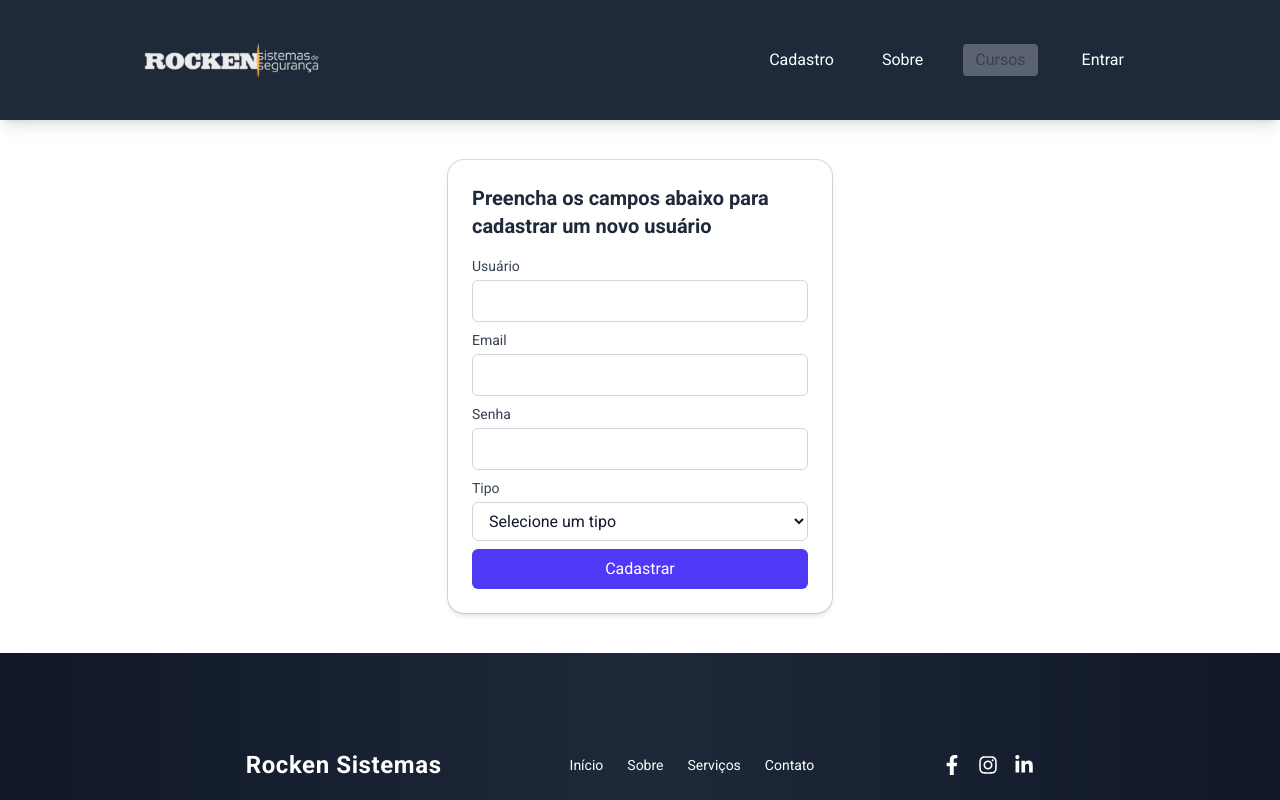
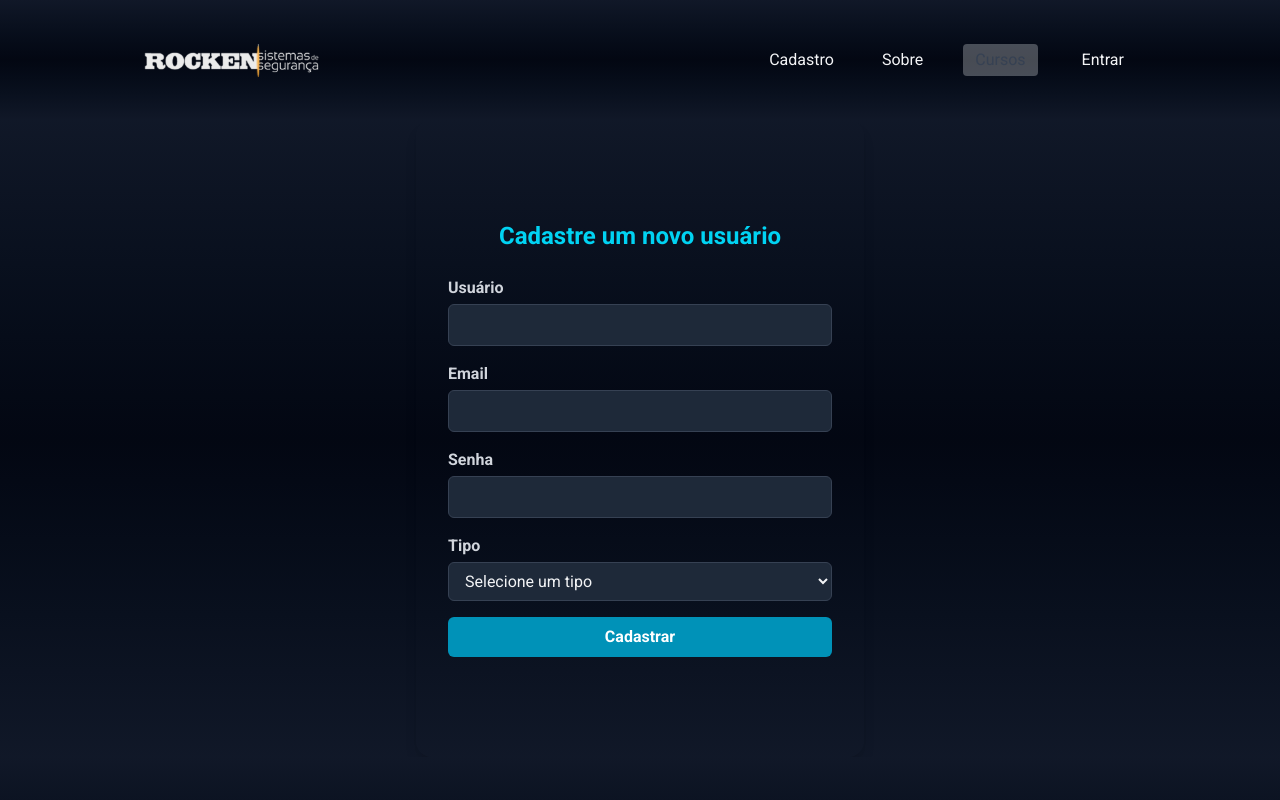
Before and after one commit to eoGabrielo/platform_courses-NEXT, a Next.js app: page /cadastro in a window 1280 px wide. Shown: the top 800 px of the page. Built offline with nearby package versions, Linux system fonts and the light colour scheme.

Commit message:
layout all color

```diff
--- a/src/app/cadastro/page.tsx
+++ b/src/app/cadastro/page.tsx
@@ -1,6 +1,6 @@
 'use client';
 import { useState } from 'react';
-import { db } from "@/api/firebase"
+import { db } from "@/api/firebase";
 import { useRouter } from 'next/navigation';
 
 import { collection, addDoc, getDocs, query, where } from "firebase/firestore";
@@ -12,157 +12,153 @@ interface UserData {
     tipo: string;
 }
 
-
 export default function Cadastro() {
-
     const [user, setUser] = useState('');
     const [email, setEmail] = useState('');
     const [senha, setSenha] = useState('');
     const [tipo, setTipo] = useState('');
-    const [cadastroOk, setCadastroOk] = useState(false)
-    const [message, setMessage] = useState(false)
+    const [cadastroOk, setCadastroOk] = useState(false);
+    const [message, setMessage] = useState(false);
 
     const router = useRouter();
-
-
 
     async function handleSubmit(e: React.MouseEvent<HTMLButtonElement>) {
         e.preventDefault();
 
-        if (!user || !email || !senha || !tipo || tipo === "") {
+        if (!user || !email || !senha || !tipo) {
             setMessage(true);
-            setTimeout(() => {
-                setMessage(false);
-            }, 5000);
+            setTimeout(() => setMessage(false), 5000);
             return;
         }
 
-        const dataUser: UserData = {
-            user: user,
-            email: email,
-            senha: senha,
-            tipo: tipo,
-        }
+        const dataUser: UserData = { user, email, senha, tipo };
 
-        // Consulta para verificar se o email já existe
+        // Verifica se o email já está cadastrado
         const usuariosRef = collection(db, "usuarios");
         const q = query(usuariosRef, where("email", "==", email));
         const querySnapshot = await getDocs(q);
         if (!querySnapshot.empty) {
-            // Se encontrar algum documento, email já existe
+            setMessage(true);
+            setTimeout(() => setMessage(false), 5000);
             console.log("Esse email já está cadastrado!");
             return;
         }
 
         try {
             await addDoc(collection(db, "usuarios"), dataUser);
-            console.log('Dados enviados com sucesso! ')
-
             setUser('');
             setEmail('');
             setSenha('');
             setTipo('');
-            setCadastroOk(true)
+            setCadastroOk(true);
 
             setTimeout(() => {
-                router.push('/entrar')
-            }, 3000)
-
-
+                router.push('/entrar');
+            }, 3000);
         } catch (err) {
-            console.error("ERRO: " + err)
-            console.log('Erro ao cadastrar usuário. Tente novamente.');
+            console.error("ERRO: " + err);
+            setMessage(true);
+            setTimeout(() => setMessage(false), 5000);
+        }
     }
 
-    };
-
-
     return (
-        <div className="sm w-96 bg-white dark:bg-gray-800 rounded-2xl shadow-md ring-1 ring-gray-400/40 overflow-hidden transition-transform hover:shadow-lg duration-300 p-6 mx-auto my-10 ">
-            <h1 className="text-xl font-semibold text-gray-800 dark:text-white mb-4">
-                Preencha os campos abaixo para cadastrar um novo usuário
+        <div className='bg-gradient-to-b from-gray-900 via-gray-950 to-gray-900'>
+            <div className="max-w-md mx-auto py-25 p-8 bg-gradient-to-b from-gray-900 via-gray-950 to-gray-900 rounded-2xl shadow-lg text-gray-100">
+                <h1 className="text-2xl font-extrabold text-cyan-400 mb-6 text-center">
+                    Cadastre um novo usuário
                 </h1>
 
-            <form className="flex flex-col gap-2">
+                <form className="flex flex-col gap-4">
                     {/* Usuário */}
                     <div>
-                    <label className="block text-sm font-medium text-gray-700 dark:text-gray-300 mb-1">
+                        <label className="block mb-1 font-semibold text-gray-300" htmlFor="user">
                             Usuário
                         </label>
                         <input
+                            id="user"
                             value={user}
                             onChange={(e) => setUser(e.target.value)}
                             type="text"
-                        name="user"
                             required
-                        className="w-full px-3 py-2 rounded-md border border-gray-300 dark:border-gray-600 bg-white dark:bg-gray-700 text-gray-900 dark:text-white focus:outline-none focus:ring-2 focus:ring-indigo-500"
+                            className="w-full rounded-md border border-gray-700 bg-gray-800 px-3 py-2 text-gray-100 focus:outline-none focus:ring-2 focus:ring-cyan-500"
                         />
                     </div>
 
                     {/* Email */}
                     <div>
-                    <label className="block text-sm font-medium text-gray-700 dark:text-gray-300 mb-1">
+                        <label className="block mb-1 font-semibold text-gray-300" htmlFor="email">
                             Email
                         </label>
                         <input
+                            id="email"
                             value={email}
                             onChange={(e) => setEmail(e.target.value)}
                             type="email"
-                        name="email"
                             required
-                        className="w-full px-3 py-2 rounded-md border border-gray-300 dark:border-gray-600 bg-white dark:bg-gray-700 text-gray-900 dark:text-white focus:outline-none focus:ring-2 focus:ring-indigo-500"
+                            className="w-full rounded-md border border-gray-700 bg-gray-800 px-3 py-2 text-gray-100 focus:outline-none focus:ring-2 focus:ring-cyan-500"
                         />
                     </div>
 
                     {/* Senha */}
                     <div>
-                    <label className="block text-sm font-medium text-gray-700 dark:text-gray-300 mb-1">
+                        <label className="block mb-1 font-semibold text-gray-300" htmlFor="senha">
                             Senha
                         </label>
                         <input
+                            id="senha"
                             value={senha}
                             onChange={(e) => setSenha(e.target.value)}
                             type="password"
-                        name="senha"
                             required
-                        className="w-full px-3 py-2 rounded-md border border-gray-300 dark:border-gray-600 bg-white dark:bg-gray-700 text-gray-900 dark:text-white focus:outline-none focus:ring-2 focus:ring-indigo-500"
+                            className="w-full rounded-md border border-gray-700 bg-gray-800 px-3 py-2 text-gray-100 focus:outline-none focus:ring-2 focus:ring-cyan-500"
                         />
                     </div>
 
                     {/* Tipo */}
                     <div>
-                    <label className="block text-sm font-medium text-gray-700 dark:text-gray-300 mb-1">
+                        <label className="block mb-1 font-semibold text-gray-300" htmlFor="tipo">
                             Tipo
                         </label>
                         <select
+                            id="tipo"
                             value={tipo}
                             required
                             onChange={(e) => setTipo(e.target.value)}
-                        name="tipo"
-                        className="w-full px-3 py-2 rounded-md border border-gray-300 dark:border-gray-600 bg-white dark:bg-gray-700 text-gray-900 dark:text-white focus:outline-none focus:ring-2 focus:ring-indigo-500"
+                            className="w-full rounded-md border border-gray-700 bg-gray-800 px-3 py-2 text-gray-100 focus:outline-none focus:ring-2 focus:ring-cyan-500"
                         >
                             <option value="">Selecione um tipo</option>
                             <option value="tecnico">Técnico</option>
                             <option value="condominio">Condomínio</option>
                             <option value="admin">Admin</option>
                         </select>
-                    {cadastroOk && (<div className='text-center py-3 text-green-400'>
-                        <p>Cadastro realizado com sucesso!</p>
-                        <p>Redirencionando para pagina de login...</p>
-                    </div>)}
                     </div>
 
-                {message && (<p className='text-center text-red-500'>Preencha todos os campos!</p>)}
+                    {/* Mensagem de sucesso */}
+                    {cadastroOk && (
+                        <div className="text-center py-3 text-green-400 font-semibold">
+                            <p>Cadastro realizado com sucesso!</p>
+                            <p>Redirecionando para a página de login...</p>
+                        </div>
+                    )}
+
+                    {/* Mensagem de erro */}
+                    {message && (
+                        <p className="text-center text-red-500 font-semibold">
+                            Preencha todos os campos corretamente ou email já cadastrado.
+                        </p>
+                    )}
 
                     {/* Botão */}
                     <button
                         onClick={handleSubmit}
                         type="submit"
-                    className="w-full py-2 px-4 bg-indigo-600 text-white rounded-md font-medium hover:bg-indigo-700 transition duration-200"
+                        className="w-full rounded-md bg-cyan-600 py-2 text-white font-bold hover:bg-cyan-700 transition-colors duration-200"
                     >
                         Cadastrar
                     </button>
                 </form>
             </div>
+        </div>
     );
 }
--- a/src/app/cursos/page.tsx
+++ b/src/app/cursos/page.tsx
@@ -5,46 +5,43 @@ import { useAuth } from "@/context/AuthContext";
 import { useRouter } from 'next/navigation';
 
 export default function Cursos() {
+  const { currentUser } = useAuth();
+  const router = useRouter();
 
- const { currentUser, logout } = useAuth();
- const router = useRouter();
-
- if(!currentUser){
-  router.push('/')
-  return;
- }
+  if (!currentUser) {
+    router.push('/');
+    return null;
+  }
 
   return (
-    <Container>
-      <h1 className="text-3xl mt-8 font-bold text-gray-800 mb-8 text-center">
+    <div className="text-center p-2 flex flex-col justify-center items-center bg-gradient-to-b from-gray-900 via-gray-950 to-gray-900">
+      <h1 className="text-3xl mt-8 font-extrabold text-white mb-8 text-center">
         Qual assunto é sua dúvida:
       </h1>
-      <div className="flex flex-col gap-6 mb-7 p-4">
+      <div className="flex flex-col gap-6 mb-7 p-4 max-w-4xl">
         <Link
           href="/cursos/software"
-          className="relative block rounded-xl bg-gradient-to-r from-blue-600 to-blue-400 p-8 shadow-lg hover:scale-102 transition-transform min-h-[180px]"
+          className="relative block rounded-2xl bg-gradient-to-r from-cyan-600 to-cyan-400 p-8 shadow-lg hover:scale-105 transition-transform min-h-[180px]"
         >
           <h2 className="text-2xl font-bold text-white mb-2">
             Aulas do Software
           </h2>
           <p className="text-white opacity-90">
-            Aprenda a utilizar todas as funcionalidades do nosso sistema, desde o
-            básico até recursos avançados para otimizar sua rotina.
+            Aprenda a utilizar todas as funcionalidades do nosso sistema, desde o básico até recursos avançados para otimizar sua rotina.
           </p>
         </Link>
         <Link
           href="/cursos/rockenConf"
-          className="relative block rounded-xl bg-gradient-to-r from-green-600 to-green-400 p-8 shadow-lg hover:scale-102 transition-transform min-h-[180px]"
+          className="relative block rounded-2xl bg-gradient-to-r from-green-600 to-green-400 p-8 shadow-lg hover:scale-105 transition-transform min-h-[180px]"
         >
           <h2 className="text-2xl font-bold text-white mb-2">
             Configurações para Técnicos
           </h2>
           <p className="text-white opacity-90">
-            Guia completo para técnicos: configurações, manutenção e dicas para
-            garantir o melhor desempenho no serviço.
+            Guia completo para técnicos: configurações, manutenção e dicas para garantir o melhor desempenho no serviço.
           </p>
         </Link>
       </div>
-    </Container>
+    </div>
   );
 }
--- a/src/app/cursos/rockenConf/page.tsx
+++ b/src/app/cursos/rockenConf/page.tsx
@@ -3,40 +3,38 @@ import CardCurso from "@/components/CardCurso"
 import { useAuth } from "@/context/AuthContext";
 import { useRouter } from 'next/navigation';
 
-
 export default function RockenConfig() {
-
   const { currentUser, logout } = useAuth();
   const router = useRouter();
 
-
-  if (currentUser?.tipo == "admin") {
-    {/*Faça nada*/}
-  } else {
-    if (currentUser?.tipo !== "tecnico") {
-      router.push('/');
-      return;
-    }
+  // Redireciona se não for admin nem técnico
+  if (currentUser?.tipo !== "admin" && currentUser?.tipo !== "tecnico") {
+    router.push('/');
+    return;
   }
 
+  return (
+    <div className="bg-gradient-to-b from-gray-900 via-gray-950 to-gray-900 min-h-screen">
+      <section className="py-12 px-4 max-w-5xl mx-auto text-gray-100">
 
-  return (
-    <div className="flex justify-center min-h-screen w-full mx-auto p-6 bg-gray-700 text-white">
-      <div className='max-w-5xl'>
-        <h1 className="text-3xl font-bold mb-6 text-center">Bem-vindo TÉCNICO! qual sua dúvida?</h1>
+        {/* Título */}
+        <div className="mb-10 text-center">
+          <h1 className="text-4xl font-extrabold text-cyan-400 mb-3">
+            Bem-vindo, Técnico!
+          </h1>
+          <p className="text-lg text-gray-300 max-w-3xl mx-auto">
+            Selecione abaixo o assunto com o qual precisa de ajuda. Cada módulo foi pensado para facilitar sua atuação no dia a dia com a Rocken.
+          </p>
+        </div>
 
-        <div className="grid grid-cols-1 sm:grid-cols-2 gap-6">
-          {/* Link 1 */}
+        {/* Cards de cursos */}
+        <div className="grid grid-cols-1 md:grid-cols-2 gap-6">
           <CardCurso assunto="Configuração do Facial Hikvision" />
+          <CardCurso assunto="Configuração Impressora Control ID" />
+          <CardCurso assunto="Parâmetros da Inversora" />
+        </div>
 
-          {/* Link 2 */}
-          <CardCurso assunto="Configuração Impressora Control ID" />
-
-          {/* Link 3 */}
-          <CardCurso assunto="Parâmetros da Inversora" />
-
-        </div>
-      </div>
+      </section>
     </div>
   );
 }
--- a/src/components/Footer/index.tsx
+++ b/src/components/Footer/index.tsx
@@ -2,45 +2,45 @@ import { FaFacebookF, FaInstagram, FaLinkedinIn } from "react-icons/fa";
 
 export default function Footer() {
   return (
-    <footer className="bg-gradient-to-r from-gray-900 via-gray-800 to-gray-900 text-white py-24">
-      <div className="mx-auto px-4 flex flex-col md:flex-row justify-center items-center gap-15 md:gap-32">
+    <footer className="bg-gradient-to-b from-gray-900 via-gray-950 to-gray-900 text-white py-24">
+      <div className="max-w-5xl mx-auto px-4 flex flex-col md:flex-row justify-center items-center gap-12 md:gap-32">
+
         {/* Logo e nome */}
         <div className="flex items-center gap-3">
-          <span className="text-2xl font-bold tracking-wide">Rocken Sistemas</span>
+          <span className="text-2xl font-bold tracking-wide text-white">Rocken Sistemas</span>
         </div>
 
         {/* Links rápidos */}
         <nav className="flex gap-6 text-sm justify-center w-full md:w-auto">
-          <a href="#" className="hover:text-cyan-400 transition">Início</a>
-          <a href="#" className="hover:text-cyan-400 transition">Sobre</a>
-          <a href="#" className="hover:text-cyan-400 transition">Serviços</a>
-          <a href="#" className="hover:text-cyan-400 transition">Contato</a>
+          <a href="#" className="hover:text-cyan-400 transition-colors duration-300">Início</a>
+          <a href="#" className="hover:text-cyan-400 transition-colors duration-300">Sobre</a>
+          <a href="#" className="hover:text-cyan-400 transition-colors duration-300">Serviços</a>
+          <a href="#" className="hover:text-cyan-400 transition-colors duration-300">Contato</a>
         </nav>
 
         {/* Redes sociais */}
-        <div className="flex gap-4">
-          <a href="#" aria-label="Facebook" className="hover:text-cyan-400 transition">
+        <div className="flex gap-6">
+          <a href="#" aria-label="Facebook" className="hover:text-cyan-400 transition-colors duration-300">
             <FaFacebookF size={20} />
           </a>
-          <a href="#" aria-label="Instagram" className="hover:text-cyan-400 transition">
+          <a href="#" aria-label="Instagram" className="hover:text-cyan-400 transition-colors duration-300">
             <FaInstagram size={20} />
           </a>
-          <a href="#" aria-label="LinkedIn" className="hover:text-cyan-400 transition">
+          <a href="#" aria-label="LinkedIn" className="hover:text-cyan-400 transition-colors duration-300">
             <FaLinkedinIn size={20} />
           </a>
         </div>
       </div>
 
       {/* Informações de contato */}
-      <div className="mt-8 text-center text-sm text-gray-300 space-y-1">
+      <div className="mt-8 text-center text-sm text-gray-300 space-y-1 max-w-5xl mx-auto px-4">
         <p><strong>Atendimento:</strong> 0800 200 3873</p>
         <p><strong>Telefones:</strong> (11) 3473-0571 / (11) 3473-3873</p>
       </div>
 
-      <div className="mt-6 text-center text-xs text-gray-400">
+      <div className="mt-6 text-center text-xs text-gray-400 max-w-5xl mx-auto px-4">
         &copy; {new Date().getFullYear()} Rocken Sistemas. Todos os direitos reservados. Desenvolvido por Rocken Sistemas.
       </div>
     </footer>
-
   );
 }
--- a/src/components/Header/index.tsx
+++ b/src/components/Header/index.tsx
@@ -7,14 +7,12 @@ import { useAuth } from "@/context/AuthContext";
 
 export default function Header() {
   const [menuOpen, setMenuOpen] = useState(false);
-
   const { currentUser, logout } = useAuth();
 
+  return (
+    <header className="w-full bg-gradient-to-b from-gray-900 via-gray-950 to-gray-900 text-gray-100 shadow-lg">
+      <div className="max-w-5xl mx-auto flex items-center justify-between px-4 py-3">
 
-
-  return (
-    <header className="w-full bg-gray-800 text-white shadow-lg">
-      <div className="max-w-5xl mx-auto flex items-center justify-between px-4 py-3">
         {/* Logo */}
         <div className="flex items-center gap-3">
           <Link href="/">
@@ -28,15 +26,17 @@ export default function Header() {
         </div>
 
         {/* Foto/Avatar */}
-        <div className=" sm:flex ml-6 items-center">
-          <span className="text-gray-300">
-            {currentUser && <p>Olá, {currentUser.user}!</p>}
-          </span>
+        <div className="hidden sm:flex ml-6 items-center">
+          {currentUser && (
+            <p className="text-white font-semibold">
+              Olá, {currentUser.user}!
+            </p>
+          )}
         </div>
 
         {/* Botão menu mobile */}
         <button
-          className="sm:hidden ml-auto flex items-center px-3 py-2 border rounded text-gray-300 border-gray-600 hover:text-white hover:border-white"
+          className="sm:hidden ml-auto flex items-center px-3 py-2 border rounded text-gray-400 border-gray-600 hover:text-cyan-400 hover:border-cyan-400 transition-colors duration-300"
           onClick={() => setMenuOpen(!menuOpen)}
           aria-label="Abrir menu"
         >
@@ -50,59 +50,65 @@ export default function Header() {
         <nav
           className={`
             ${menuOpen ? "flex" : "hidden"}
-          absolute top-30 left-0 w-full bg-gray-700 z-20 flex-col items-center gap-4 py-4
+            absolute top-16 left-0 w-full bg-gray-800 bg-opacity-95 z-20 flex-col items-center gap-4 py-4
             sm:static sm:flex sm:flex-row sm:items-center sm:gap-8 sm:bg-transparent sm:py-0 sm:w-auto
             transition-all
           `}
         >
-          {!currentUser && (<Link
-            className="py-1 px-2 hover:text-[#ccc] transition-colors duration-300 font-medium"
+          {!currentUser && (
+            <Link
               href="/cadastro"
+              className="py-1 px-2 hover:text-cyan-400 transition-colors duration-300 font-medium"
               onClick={() => setMenuOpen(false)}
             >
               Cadastro
-          </Link>) }
+            </Link>
+          )}
+
           <Link
-            className="py-1 px-2 hover:text-[#ccc] transition-colors duration-300 font-medium"
             href="/sobre"
+            className="py-1 px-2 hover:text-cyan-400 transition-colors duration-300 font-medium"
             onClick={() => setMenuOpen(false)}
           >
             Sobre
           </Link>
 
-          {currentUser && <Link
+          {currentUser ? (
+            <Link
               href="/cursos"
-            className="py-1 px-3 bg-[#133c4a] text-white rounded hover:bg-[#6b7679] transition-colors duration-300 font-bold shadow"
+              className="py-1 px-3 bg-cyan-700 text-white rounded hover:bg-cyan-500 transition-colors duration-300 font-bold shadow"
               onClick={() => setMenuOpen(false)}
             >
               Cursos
-          </Link>}
-          {!currentUser && <Link
+            </Link>
+          ) : (
+            <Link
+              href="/cursos"
               className="py-1 px-3 text-gray-700 pointer-events-none cursor-not-allowed rounded bg-gray-200/30"
-            href="/cursos"
             >
               Cursos
-          </Link>}
+            </Link>
+          )}
 
           {!currentUser && (
             <Link
-                  className="py-1 px-3 hover:text-[#ccc] transition-colors duration-300 font-medium animate-pulse"
               href="/entrar"
+              className="py-1 px-3 hover:text-cyan-400 transition-colors duration-300 font-medium animate-pulse"
+              onClick={() => setMenuOpen(false)}
             >
               Entrar
-                </Link>)}
+            </Link>
+          )}
 
           {currentUser && (
             <button
-                  className="cursor-pointer py-1 px-3 hover:text-[#133c4a] transition-colors duration-300 font-medium animate-pulse"
+              className="cursor-pointer py-1 px-3 hover:text-cyan-400 transition-colors duration-300 font-medium animate-pulse"
               onClick={logout}
             >
               Sair
-                </button>)}
-
-
+            </button>
+          )}
         </nav>
-
       </div>
     </header>
   );
```
Also changed, not shown: src/app/cursos/software/page.tsx (+24 -33 lines), src/app/entrar/page.tsx (+38 -41 lines), src/app/page.tsx (+26 -18 lines). Lines whose indentation alone changed are shown as unchanged.
